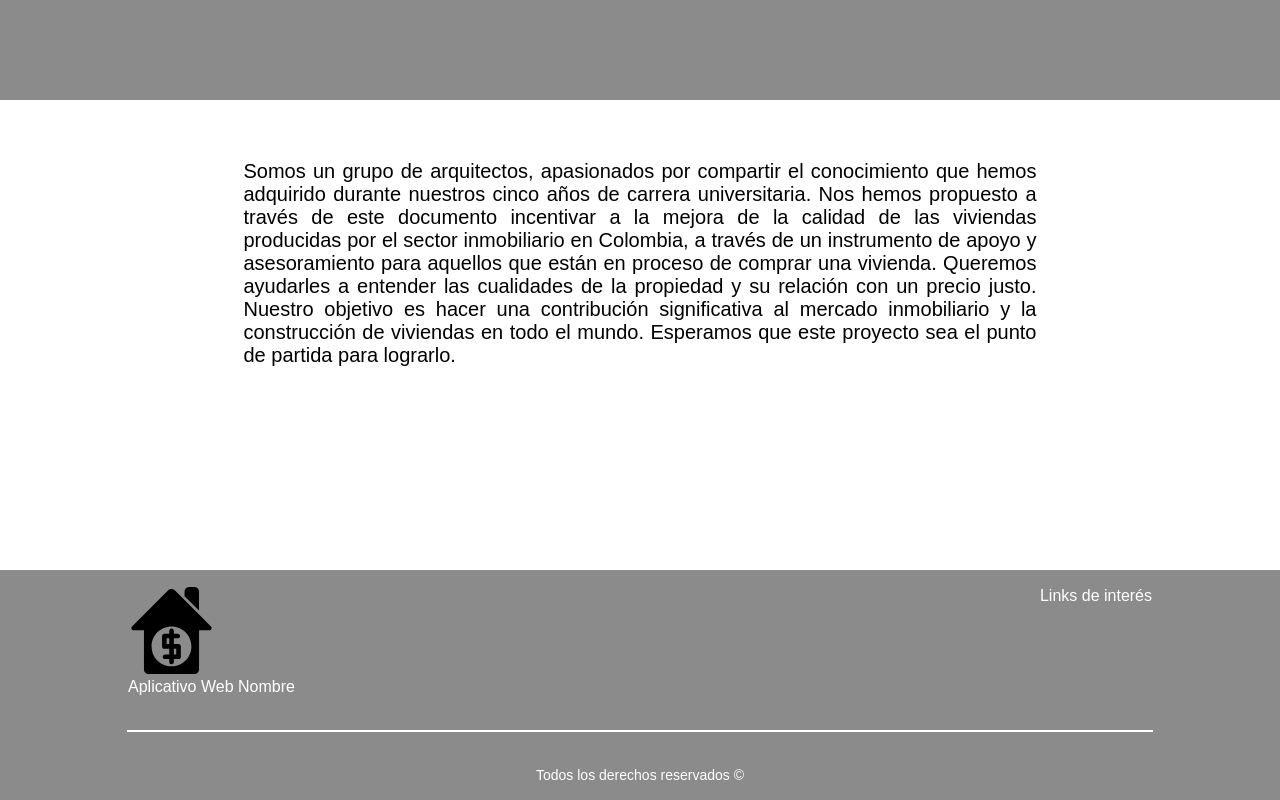
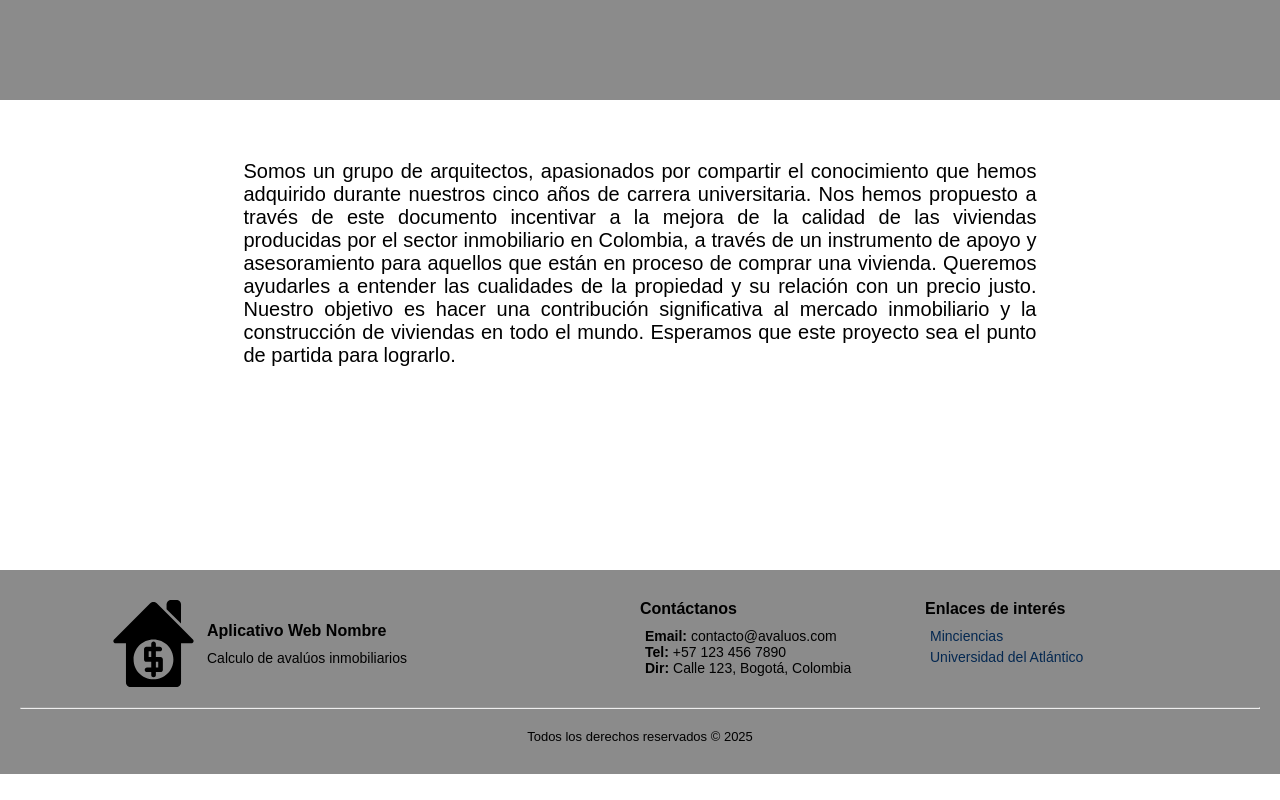
Before and after one commit to Jaclog05/aplicativo-web, a React (Vite) app: page /aboutUs in a window 1280 px wide. Shown: the part 429-1229 px from the top of the page. After the commit the page ends 1203 px from the top, so only its background shows below. Built offline with nearby package versions, Linux system fonts and the light colour scheme; no server answers; a web font is replaced by a local one.

Commit message:
Creating Footer component. Improving Footer styles

```diff
--- /dev/null
+++ b/src/components/footer/Footer.jsx
@@ -0,0 +1,38 @@
+import React from 'react';
+import styles from './Footer.module.css';
+import avaluoLogo from '../../assets/avaluo-icon.svg';
+
+function Footer() {
+  return (
+    <footer className={styles.footerSection}>
+      <div className={styles.footerContent}>
+        <div className={styles.footerLeft}>
+          <img src={avaluoLogo} alt="Avaluo Logo" className={styles.imgIcon} />
+          <div>
+            <p className={styles.title}>Aplicativo Web Nombre</p>
+            <p>Calculo de avalúos inmobiliarios</p>
+          </div>
+        </div>
+
+        <div className={styles.footerCenter}>
+          <h4>Contáctanos</h4>
+          <p><strong>Email:</strong> contacto@avaluos.com</p>
+          <p><strong>Tel:</strong> +57 123 456 7890</p>
+          <p><strong>Dir:</strong> Calle 123, Bogotá, Colombia</p>
+        </div>
+
+        <div className={styles.footerRight}>
+          <h4>Enlaces de interés</h4>
+          <ul>
+            <li><a href="https://minciencias.gov.co/" target="_blank" rel="noopener noreferrer">Minciencias</a></li>
+            <li><a href="https://www.uniatlantico.edu.co/" target="_blank" rel="noopener noreferrer">Universidad del Atlántico</a></li>
+          </ul>
+        </div>
+      </div>
+      <hr />
+      <p>Todos los derechos reservados © {new Date().getFullYear()}</p>
+    </footer>
+  );
+}
+
+export default Footer;
--- /dev/null
+++ b/src/components/footer/Footer.module.css
@@ -0,0 +1,87 @@
+.footerSection {
+  background-color: #8B8B8B;
+  color: #000;
+  margin-top: 30px;
+  padding: 10px 20px;
+  font-size: 14px;
+}
+
+.footerContent {
+  display: flex;
+  justify-content: space-between;
+  align-items: flex-start;
+  max-width: 1100px;
+  margin: 0 auto;
+  padding: 20px 0px;
+}
+
+.footerCenter,
+.footerRight {
+  flex: 1;
+  padding: 0 20px;
+}
+
+.footerLeft {
+  display: flex;
+  flex: 2;
+  padding: 0 20px;
+  gap: 10px;
+}
+
+.footerLeft > div {
+  display: flex;
+  flex-direction: column;
+  justify-content: center;
+  text-align: left;
+}
+
+.footerLeft p {
+  margin: 5px 0;
+}
+
+.title {
+  font-size: 16px;
+  font-weight: 700;
+}
+
+.footerCenter > p {
+  text-align: left;
+  margin-left: 5px;
+}
+
+.footerCenter h4,
+.footerRight h4 {
+  font-size: 16px;
+  margin-bottom: 10px;
+  color: #000;
+}
+
+.footerRight ul {
+  list-style: none;
+  margin-left: 5px;
+}
+
+.footerRight ul li {
+  margin-bottom: 5px;
+}
+
+.footerRight ul li a {
+  text-decoration: none;
+  color: #042851;
+}
+
+.footerRight ul li a:hover {
+  text-decoration: underline;
+}
+
+.imgIcon {
+  width: 87px;
+  height: 87px;
+  justify-self: start;
+}
+
+.footerSection > p {
+  text-align: center;
+  padding: 20px 0px;
+  font-size: 13px;
+}
--- a/src/views/AboutUs/AboutUs.jsx
+++ b/src/views/AboutUs/AboutUs.jsx
@@ -1,6 +1,6 @@
 import React from 'react'
 import styles from './AboutUs.module.css';
-import avaluoLogo from '../../assets/avaluo-icon.svg'
+import Footer from '../../components/footer/Footer';
 
 function AboutUs() {
   return (
@@ -26,19 +26,7 @@ function AboutUs() {
           </p>
         </div>
       </div>
-      <footer className={styles.footerSection}>
-        <div>
-          <div>
-            <img src={avaluoLogo} alt="avaluo Logo" className={styles.imgIcon}/>
-            <p>Aplicativo Web Nombre</p>
-          </div>
-          <div>
-            Links de interés
-          </div>
-        </div>
-        <hr/>
-        <p>Todos los derechos reservados ©</p>
-      </footer>
+      <Footer/>
     </div>
   )
 }
--- a/src/views/Home/Home.jsx
+++ b/src/views/Home/Home.jsx
@@ -2,8 +2,8 @@ import React from 'react'
 import styles from './Home.module.css';
 import InfoStep from '../../components/infoStep/InfoStep';
 import AppraisalComponent from '../../components/appraisal/AppraisalComponent';
-import avaluoLogo from '../../assets/avaluo-icon.svg';
 import { HashLink } from 'react-router-hash-link';
+import Footer from '../../components/footer/Footer';
 
 function Home() {
   return (
@@ -45,19 +45,7 @@ function Home() {
         </div>
       </div>
       <AppraisalComponent/>
-      <footer className={styles.footerSection}>
-        <div>
-          <div>
-            <img src={avaluoLogo} alt="avaluo Logo" className={styles.imgIcon}/>
-            <p>Aplicativo Web Nombre</p>
-          </div>
-          <div>
-            Links de interés
-          </div>
-        </div>
-        <hr/>
-        <p>Todos los derechos reservados ©</p>
-      </footer>
+      <Footer/>
     </div>
   )
 }
--- a/src/views/Home/Home.module.css
+++ b/src/views/Home/Home.module.css
@@ -60,35 +60,3 @@
   justify-content: space-around;
   margin-top: 60px;
 }
-
-.footerSection {
-  display: grid;
-  place-items: center;
-  height: 230px;
-  background-color: #8B8B8B;
-  color: #fff;
-  margin-top: 30px;
-}
-
-.footerSection > hr {
-  width: 80%;
-  border: 1px solid;
-}
-
-.footerSection > p {
-  font-size: 14px;
-  text-align: center;
-}
-
-.imgIcon {
-  width: 87px;
-  height: 87px;
-  justify-self: start;
-}
-
-.footerSection > div {
-  display: flex;
-  justify-content: space-between;
-  padding: 0 20px;
-  width: 80%;
-}
```
